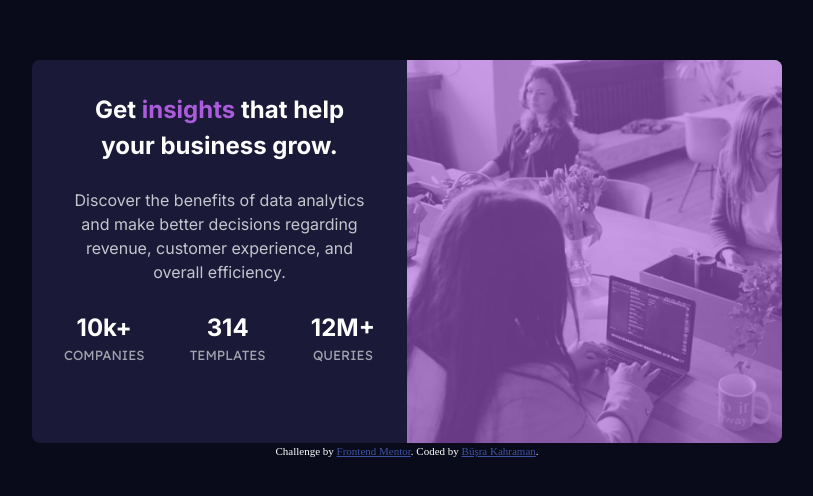
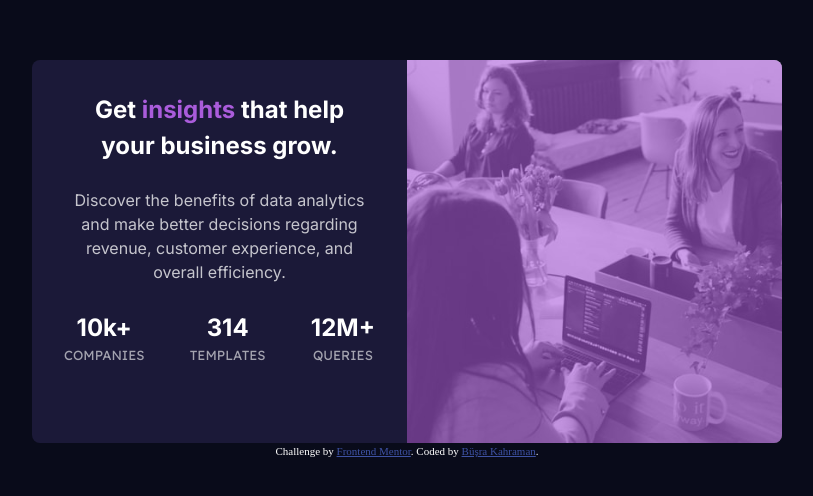
Before and after one commit to BusraKahraman/Stats-Preview-Card-Component, a plain HTML site: page index.html in a window 1280 px wide. Shown: the part 156-652 px from the top of the page, without its empty margins (233-1046 px from the left). Drawn offline with Linux system fonts and the light colour scheme.

Commit message:
change image path

```diff
--- a/index.html
+++ b/index.html
@@ -18,7 +18,20 @@
   <body>
     <main>
       <div class="container">
-        <div class="img"><div class="overlay"></div></div>
+        <div class="img-container">
+          <picture class="img">
+            <source
+              srcset="images/image-header-desktop.jpg"
+              media="(min-width: 769px)"
+            />
+            <img
+              src="images/image-header-mobile.jpg"
+              alt="Business women laughing"
+              class="image"
+            />
+          </picture>
+          <div class="overlay"></div>
+        </div>
         <section class="main">
           <h1 class="white inter bold">
             Get <span class="txt-accent">insights</span> that help your business
--- a/styles/_pictures.scss
+++ b/styles/_pictures.scss
@@ -1,11 +1,4 @@
-.img {
-  top: 0;
-  left: 0;
-  width: 100%;
-  height: 100%;
-  background-image: url(/images/image-header-mobile.jpg);
-  background-repeat: no-repeat;
-  background-size: cover;
+.img-container {
   position: relative;
   overflow: hidden;
 
@@ -26,8 +19,16 @@
     pointer-events: none;
   }
 
+  .image {
+    position: absolute;
+    top: 0;
+    left: 0;
+    width: 100%;
+    height: 100%;
+    object-fit: cover;
+  }
+
   @include responsive(769) {
-    background-image: url(/images/image-header-desktop.jpg);
     grid-area: two;
   }
 }
```
Also changed, not shown: style.css, 1 other file.
